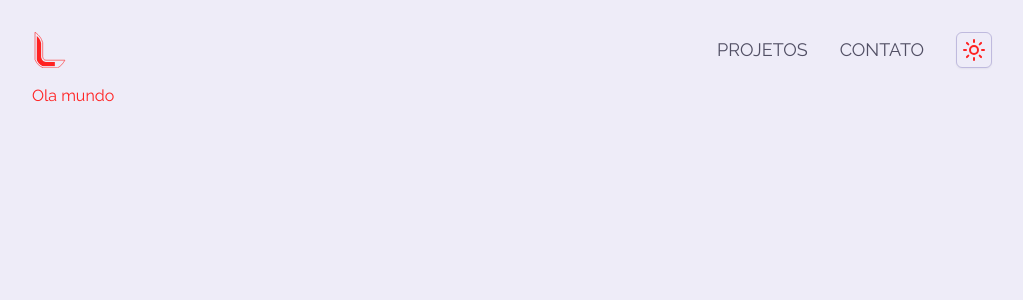
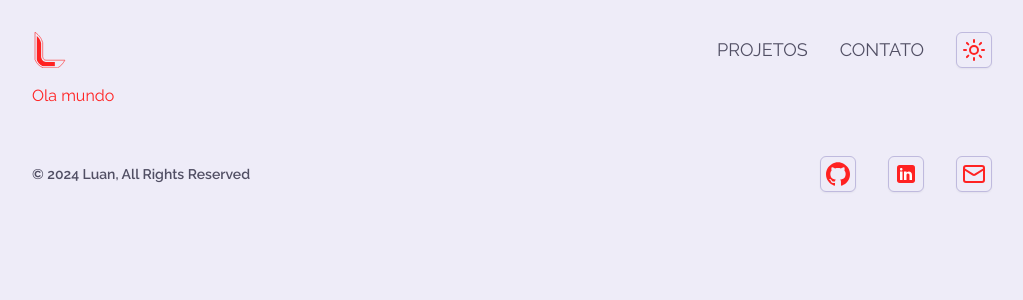
Before and after one commit to barcaca/libarcaca, a Next.js app: page / in a window 1280 px wide. Shown: the top 300 px of the page, without its empty margins (128-1151 px from the left). Built offline with nearby package versions, Linux system fonts and the light colour scheme.

Commit message:
feat: :rocket: add footer component

```diff
--- a/app/layout.tsx
+++ b/app/layout.tsx
@@ -1,11 +1,12 @@
+import { NavBar } from '@/components/navbar'
 import { DATA } from '@/data/resume'
 import { poppins, raleway } from '@/fonts/font'
 
 import '@/styles/globals.css'
 
-import { NavBar } from '@/components/navbar'
 import type { Metadata } from 'next'
 import { Provider } from './provider'
+import { Footer } from '@/components/footer'
 
 export const metadata: Metadata = {
   title: {
@@ -31,6 +32,7 @@ export default function RootLayout({
           <div className="mx-auto flex max-w-5xl flex-col gap-4 px-4 xs:px-8 py-4 xs:py-8">
             <NavBar />
             {children}
+            <Footer />
           </div>
         </Provider>
       </body>
--- /dev/null
+++ b/components/footer.tsx
@@ -0,0 +1,37 @@
+import Link from 'next/link'
+
+import { Icons } from './icons'
+import { buttonVariants } from './ui/button'
+
+const socials = [
+  { name: 'GitHub', url: 'https://github.com/barcaca', icon: Icons.gitHub },
+  {
+    name: 'LinkedIn',
+    url: 'https://linkedin.com/in/luan-barcaça/',
+    icon: Icons.linkedin,
+  },
+  { name: 'Email', url: 'mailto:luan.barcaca@gmail.com', icon: Icons.email },
+]
+
+export function Footer() {
+  return (
+    <footer className="flex w-full flex-col items-center justify-center gap-4 py-8 md:flex-row md:justify-between">
+      <p className="order-2 font-semibold text-muted-foreground text-sm md:order-1">
+        © 2024 Luan, All Rights Reserved
+      </p>
+      <div className="order-1 inline-flex items-center gap-8 md:order-2">
+        {socials.map(social => {
+          return (
+            <Link
+              key={social.name}
+              href={social.url}
+              className={buttonVariants({ variant: 'outline', size: 'icon' })}
+            >
+              <social.icon className="size-6" />
+            </Link>
+          )
+        })}
+      </div>
+    </footer>
+  )
+}
```
